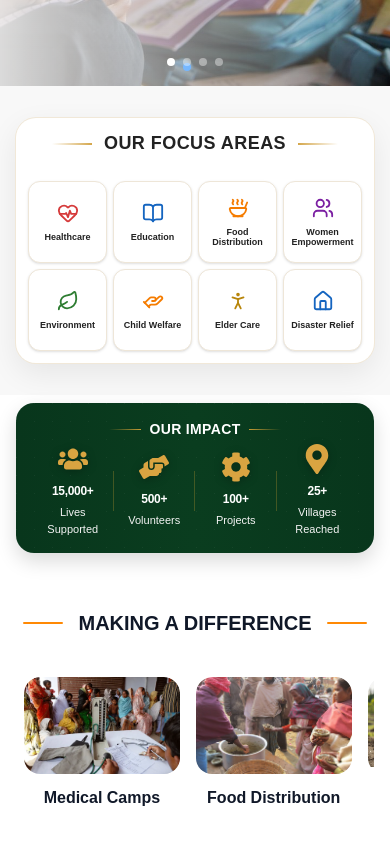
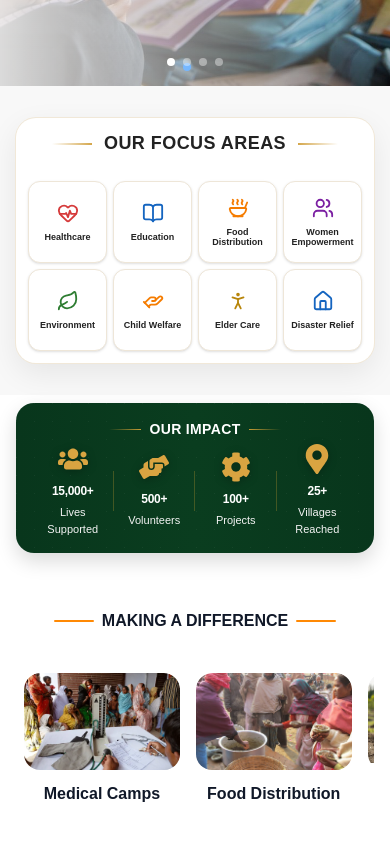
Before and after one commit to Killerturi/diishaa-foundation, a Next.js app: page / in a window 390 px wide. Shown: the part 546-1390 px from the top of the page. Built offline with nearby package versions, Linux system fonts and the light colour scheme.

Commit message:
fix food image format

```diff
--- a/components/home/activities/Activities.tsx
+++ b/components/home/activities/Activities.tsx
@@ -48,10 +48,10 @@
         {/* Heading */}
 
         <div className="flex justify-center items-center mb-10">
-          <div className="flex items-center gap-4">
+          <div className="flex items-center gap-2">
             <div className="h-[2px] w-10 bg-orange-400 rounded-full" />
 
-            <h2 className="text-xl md:text-4xl font-bold text-gray-900">
+            <h2 className="text-l md:text-4xl font-bold text-gray-900">
               MAKING A DIFFERENCE
             </h2>
 
--- a/components/home/activities/data.ts
+++ b/components/home/activities/data.ts
@@ -16,7 +16,7 @@
     id: 2,
     title: "Food Distribution",
     slug: "food",
-    cover: "/activities/food/cover.jpg",
+    cover: "/activities/food/cover.JPG",
   },
   {
     id: 3,
```
